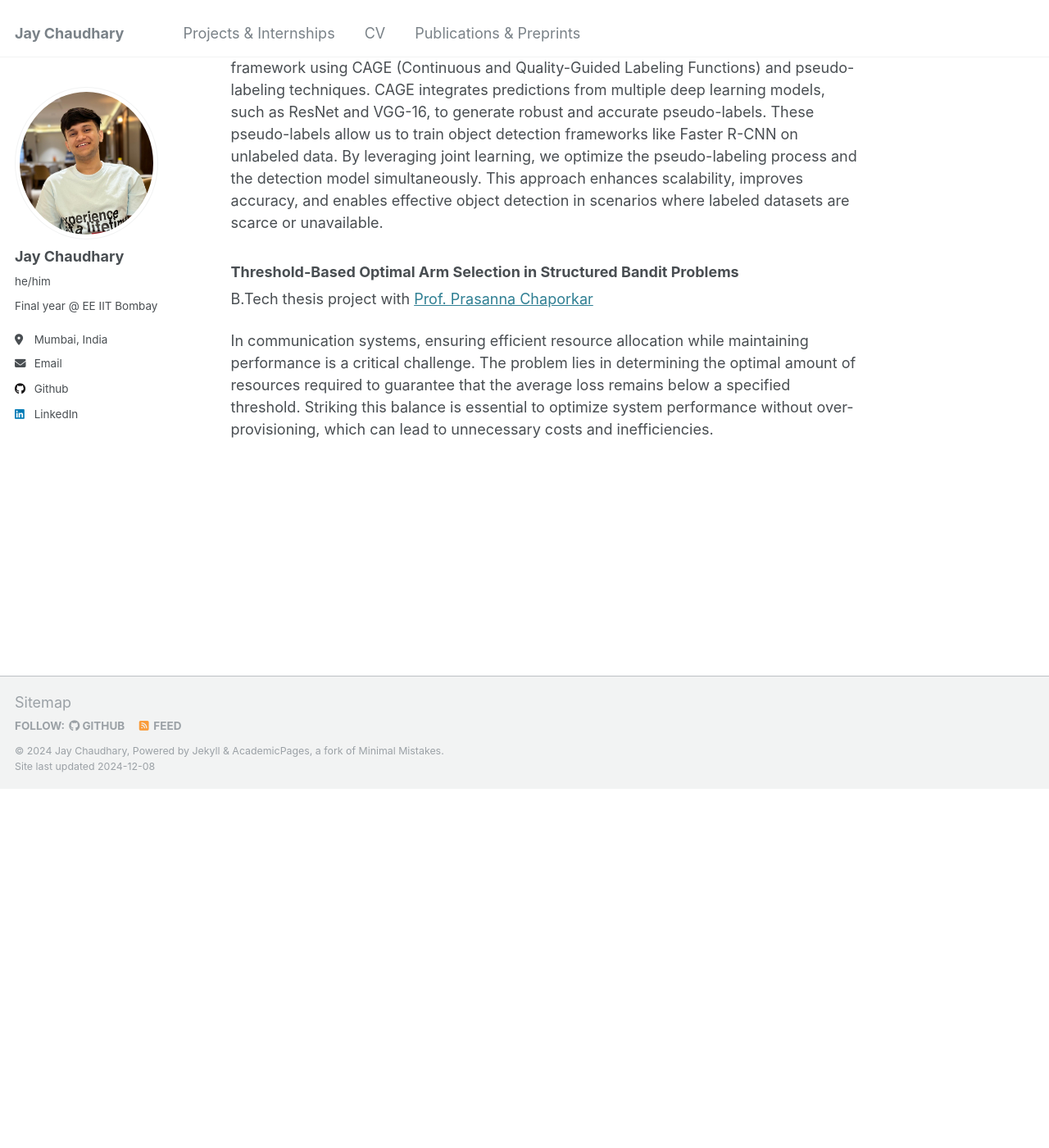
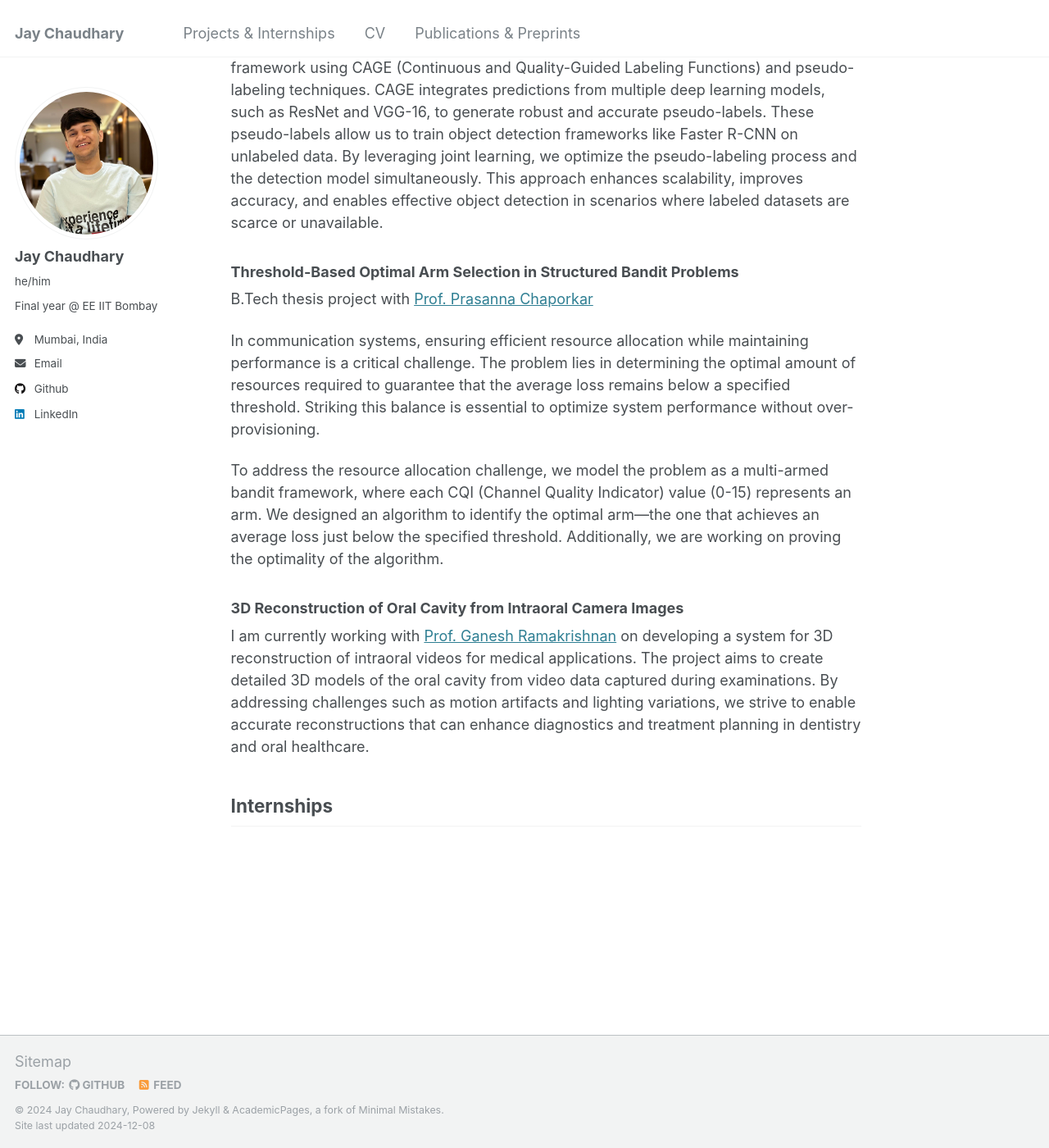
Before and after one commit to JayGC/jaygc.github.io, a Jekyll site: the page built from _pages/markdown.md, in a window 1280 px wide and 1400 px high, scrolled down 438 px. Shown: the whole window at 82% size. Built offline with Jekyll 4.4.1, drawn with Linux system fonts in a browser that asks for light colours.

Commit message:
Update markdown.md

```diff
--- a/_pages/markdown.md
+++ b/_pages/markdown.md
@@ -18,4 +18,11 @@ To address the reliance on labeled data, our project employs a semi-supervised l
 ### Threshold-Based Optimal Arm Selection in Structured Bandit Problems
 B.Tech thesis project with [Prof. Prasanna Chaporkar](https://www.ee.iitb.ac.in/web/people/prasanna-chaporkar/)
 
-In communication systems, ensuring efficient resource allocation while maintaining performance is a critical challenge. The problem lies in determining the optimal amount of resources required to guarantee that the average loss remains below a specified threshold. Striking this balance is essential to optimize system performance without over-provisioning, which can lead to unnecessary costs and inefficiencies.
+In communication systems, ensuring efficient resource allocation while maintaining performance is a critical challenge. The problem lies in determining the optimal amount of resources required to guarantee that the average loss remains below a specified threshold. Striking this balance is essential to optimize system performance without over-provisioning.
+
+To address the resource allocation challenge, we model the problem as a multi-armed bandit framework, where each CQI (Channel Quality Indicator) value (0-15) represents an arm. We designed an algorithm to identify the optimal arm—the one that achieves an average loss just below the specified threshold. Additionally, we are working on proving the optimality of the algorithm.
+
+### 3D Reconstruction of Oral Cavity from Intraoral Camera Images
+I am currently working with [Prof. Ganesh Ramakrishnan](https://www.cse.iitb.ac.in/~ganesh/) on developing a system for 3D reconstruction of intraoral videos for medical applications. The project aims to create detailed 3D models of the oral cavity from video data captured during examinations. By addressing challenges such as motion artifacts and lighting variations, we strive to enable accurate reconstructions that can enhance diagnostics and treatment planning in dentistry and oral healthcare.
+
+## Internships
```
